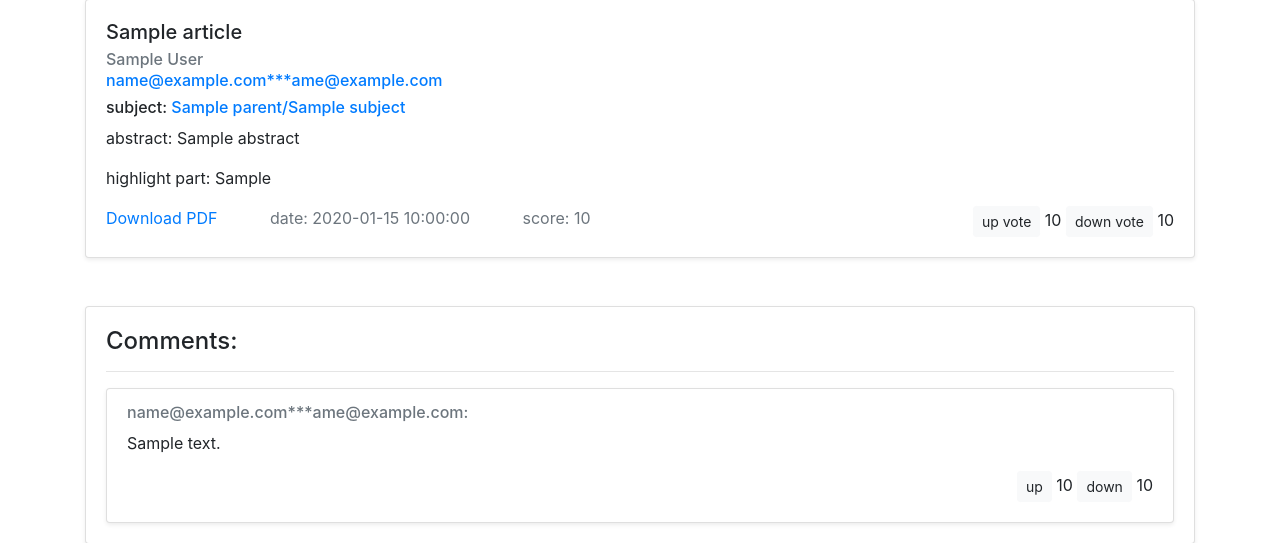
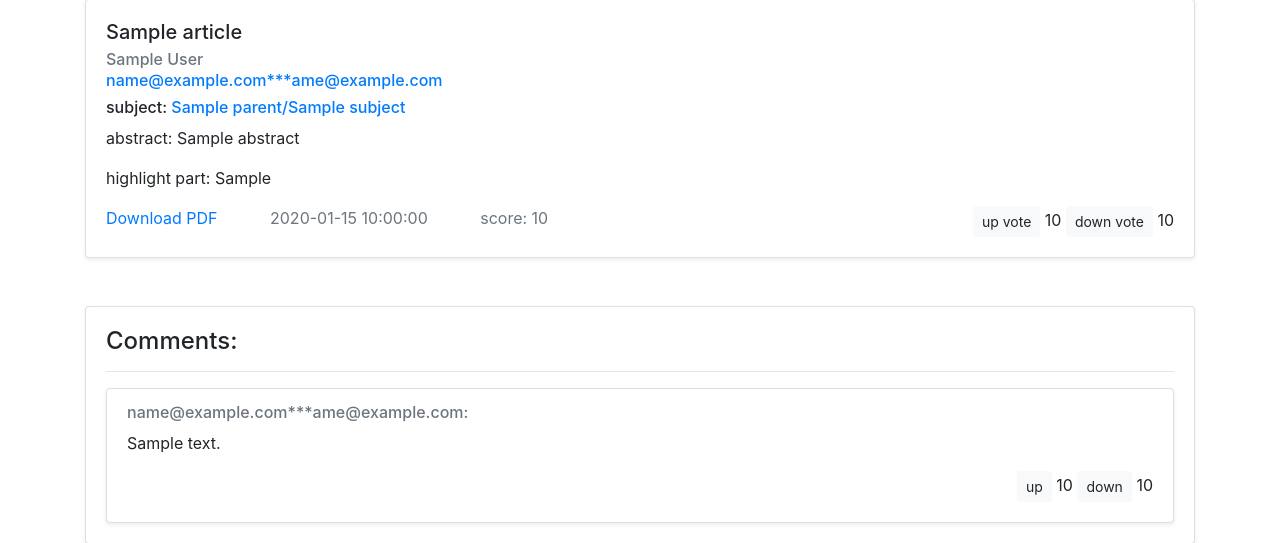
Before and after one commit to dragove/thoth, a Flask app: template templates/article.html in a window 1280 px wide. Shown: the part 105-648 px from the top of the page. Run offline with Flask 2, Linux system fonts and the light colour scheme; the template is opened without the code that fills it: most values are stand-ins (such as "Sample title", 1, 10 or a date in 2020); some libraries are stand-ins or nearby versions.

Commit message:
Simplified 'date: YYYY-MM-dd HH:mm' to 'YYYY-MM-dd HH:mm'

```diff
--- a/templates/article.html
+++ b/templates/article.html
@@ -18,7 +18,7 @@
             <p class="card-text">abstract: {{ article.abstract }}</p>
             <p class="card-text">highlight part: {{ article.highlight_part }}</p>
             <a href="/article/{{ article.id }}/pdf">Download PDF</a>
-            <span class="text-muted ml-5">date: {{ article.date }}</span>
+            <span class="text-muted ml-5">{{ article.date }}</span>
             <span class="text-muted ml-5">score: {{ article.score }}</span>
             <div class="float-right">
                 <button id="articleUpVote" class="btn btn-light btn-sm">up vote</button>
--- a/templates/search.html
+++ b/templates/search.html
@@ -20,7 +20,7 @@
                         <p class="card-text">abstract: {{ article.abstract }}</p>
                         <p class="card-text">highlight part: {{ article.highlight_part }}</p>
                         <a href="/article/{{ article.id }}/pdf">Download PDF</a>
-                        <span class="text-muted ml-5">date: {{ article.date }}</span>
+                        <span class="text-muted ml-5">{{ article.date }}</span>
                         <div class="float-right">
                             up votes: {{ article.metric.up_votes }}
                             down vote: {{ article.metric.down_votes }}
--- a/templates/subject.html
+++ b/templates/subject.html
@@ -31,7 +31,7 @@
                 <p class="card-text">abstract: {{ article.abstract }}</p>
                 <p class="card-text">highlight part: {{ article.highlight_part }}</p>
                 <a href="/article/{{ article.id }}/pdf">Download PDF</a>
-                <span class="text-muted ml-5">date: {{ article.date }}</span>
+                <span class="text-muted ml-5">{{ article.date }}</span>
                 <span class="text-muted ml-5">score: {{ article.score }}</span>
                 <div class="float-right">
                     up votes: {{ article.metric.up_votes }}
--- a/templates/user.html
+++ b/templates/user.html
@@ -22,7 +22,7 @@
                 <p class="card-text">abstract: {{ article.abstract }}</p>
                 <p class="card-text">highlight part: {{ article.highlight_part }}</p>
                 <a href="/article/{{ article.id }}/pdf">Download PDF</a>
-                <span class="text-muted ml-5">date: {{ article.date }}</span>
+                <span class="text-muted ml-5">{{ article.date }}</span>
                 <div class="float-right">
                     up votes: {{ article.metric.up_votes }}
                     down vote: {{ article.metric.down_votes }}
```
